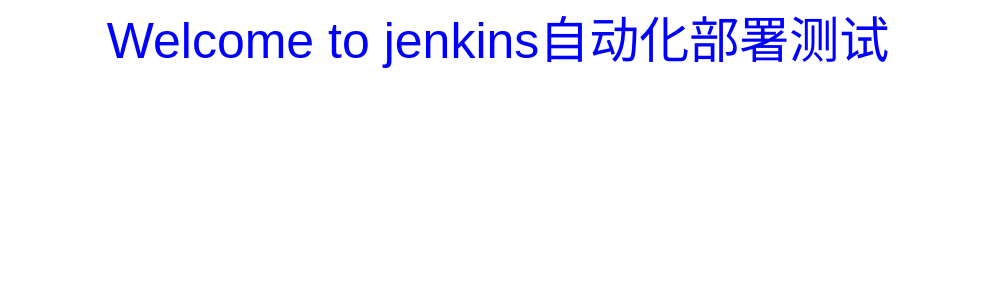
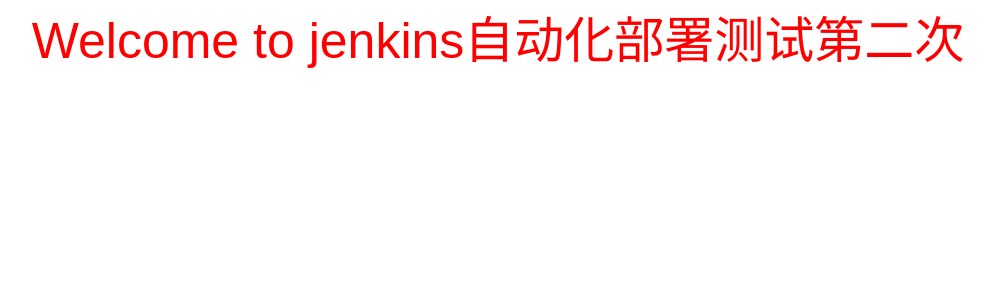
Before and after one commit to Paulinho89/webpack4, a Vue app: page / in a window 1280 px wide. Shown: the top 300 px of the page, without its empty margins (142-1135 px from the left). Built offline with nearby package versions, Linux system fonts and the light colour scheme.

Commit message:
fix:自动化构建2

```diff
--- a/src/pages/index.vue
+++ b/src/pages/index.vue
@@ -2,7 +2,7 @@
  * @Author: caoyp
  * @Date: 2020-03-15 17:11:59
  * @Last Modified by: caoyp
- * @Last Modified time: 2020-05-30 20:49:38
+ * @Last Modified time: 2020-05-30 20:55:38
  * @Description: Description
  * @Route: Route
  */
@@ -16,7 +16,7 @@
 export default {
     data() {
         return {
-            testData: 'Welcome to jenkins自动化部署测试'
+            testData: 'Welcome to jenkins自动化部署测试第二次'
         };
     }
 };
@@ -27,7 +27,7 @@ export default {
     display: flex;
     justify-content: center;
     align-items: center;
-    color: blue;
+    color: red;
     font-size: 50px;
 }
 </style>
```
